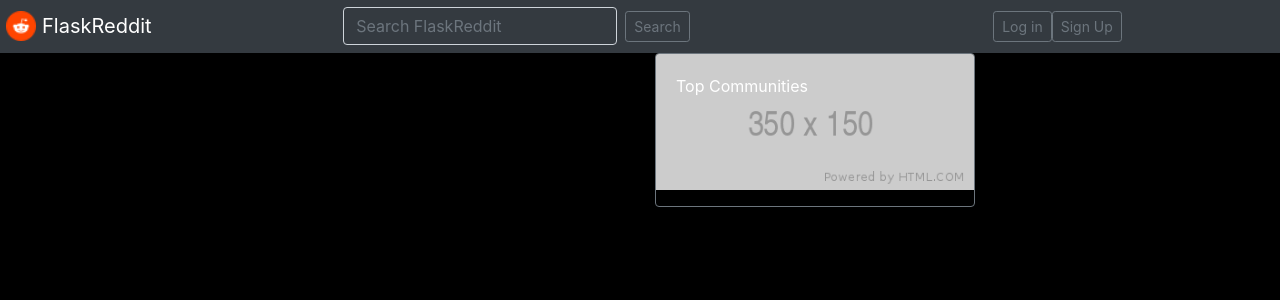
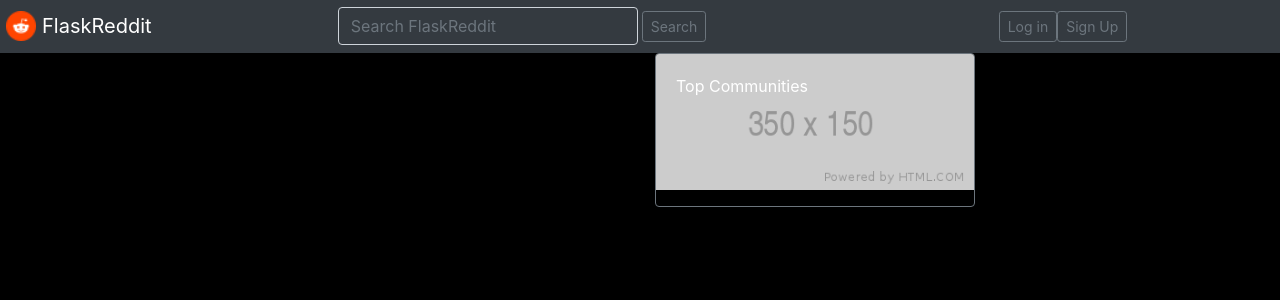
Before and after one commit to HarryCashel/FlaskReddit, a Flask app: page /web/ in a window 1280 px wide. Shown: the top 300 px of the page. Run offline with Flask 2, Linux system fonts and the light colour scheme; data that the repository does not hold is empty; some libraries are stand-ins or nearby versions.

Commit message:
fixed post input bar width

```diff
--- a/templates/base.html
+++ b/templates/base.html
@@ -55,9 +55,12 @@
 
 
 
+
+
+
         <!-- navbar -->
 
-        <nav class="navbar navbar-expand-lg navbar-dark bg-dark">
+        <nav class="navbar navbar-expand-lg navbar-dark bg-dark mx-auto">
 {#            <div class="d-flex justify-content-between">#}
                 <a class="navbar-brand" href="#">
                     <img src="../static/img/reddit.png" width="30" height="30" class="d-inline-block align-top" alt="">
@@ -87,7 +90,7 @@
 
                         <li class="nav-item">
                             <form class="form-inline my-2 my-lg-0 d-flex justify-content-start">
-                                <input class="form-control mr-sm-2 bg-dark text-white" type="search" placeholder="Search FlaskReddit" aria-label="Search">
+                                <input class="form-control mr-sm-1 bg-dark text-white " type="search" style="width: 300px" placeholder="Search FlaskReddit" aria-label="Search">
                                 <button class="btn btn-sm btn-outline-secondary" type="button">Search</button>
                             </form>
                         </li>
```
